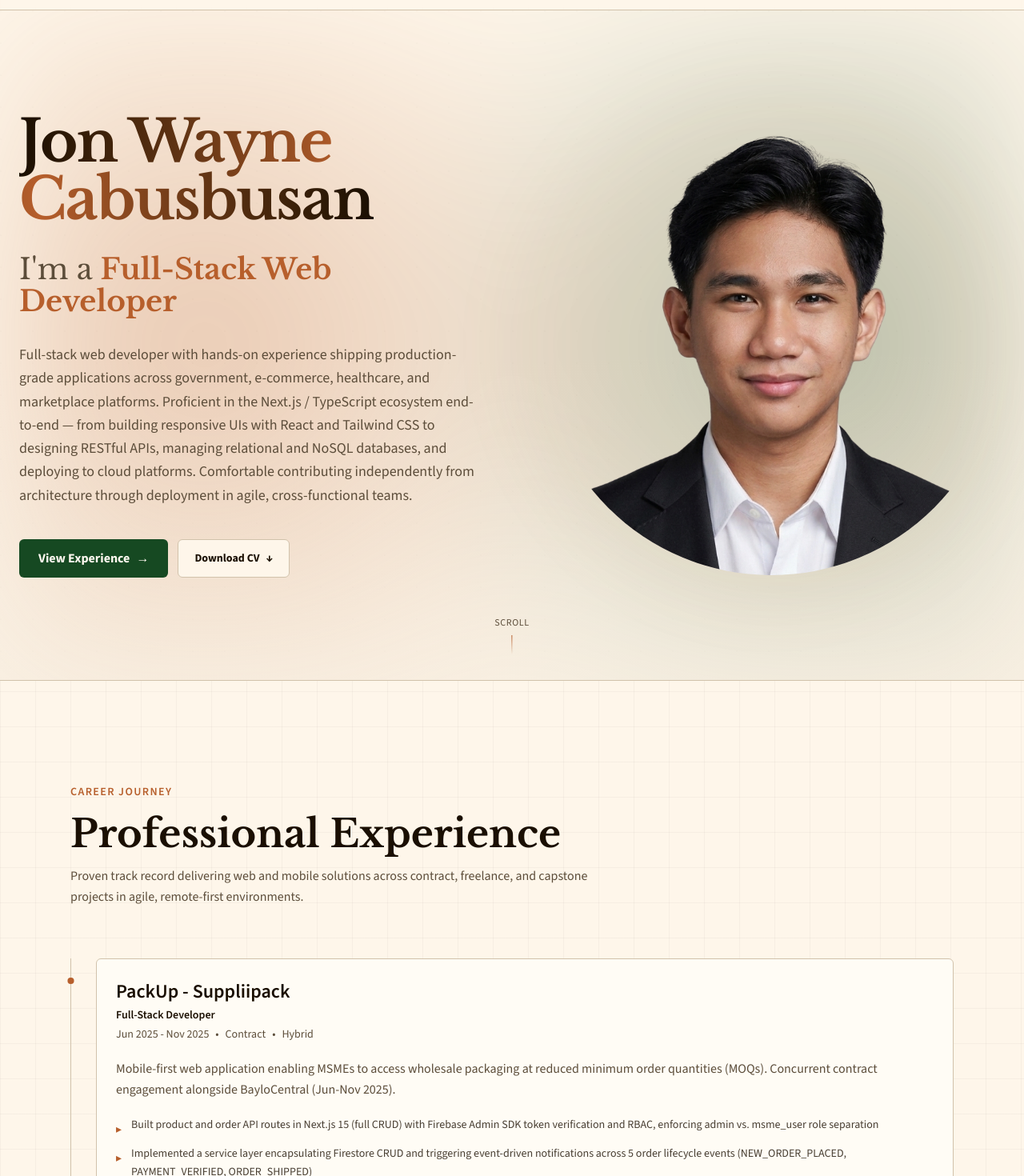
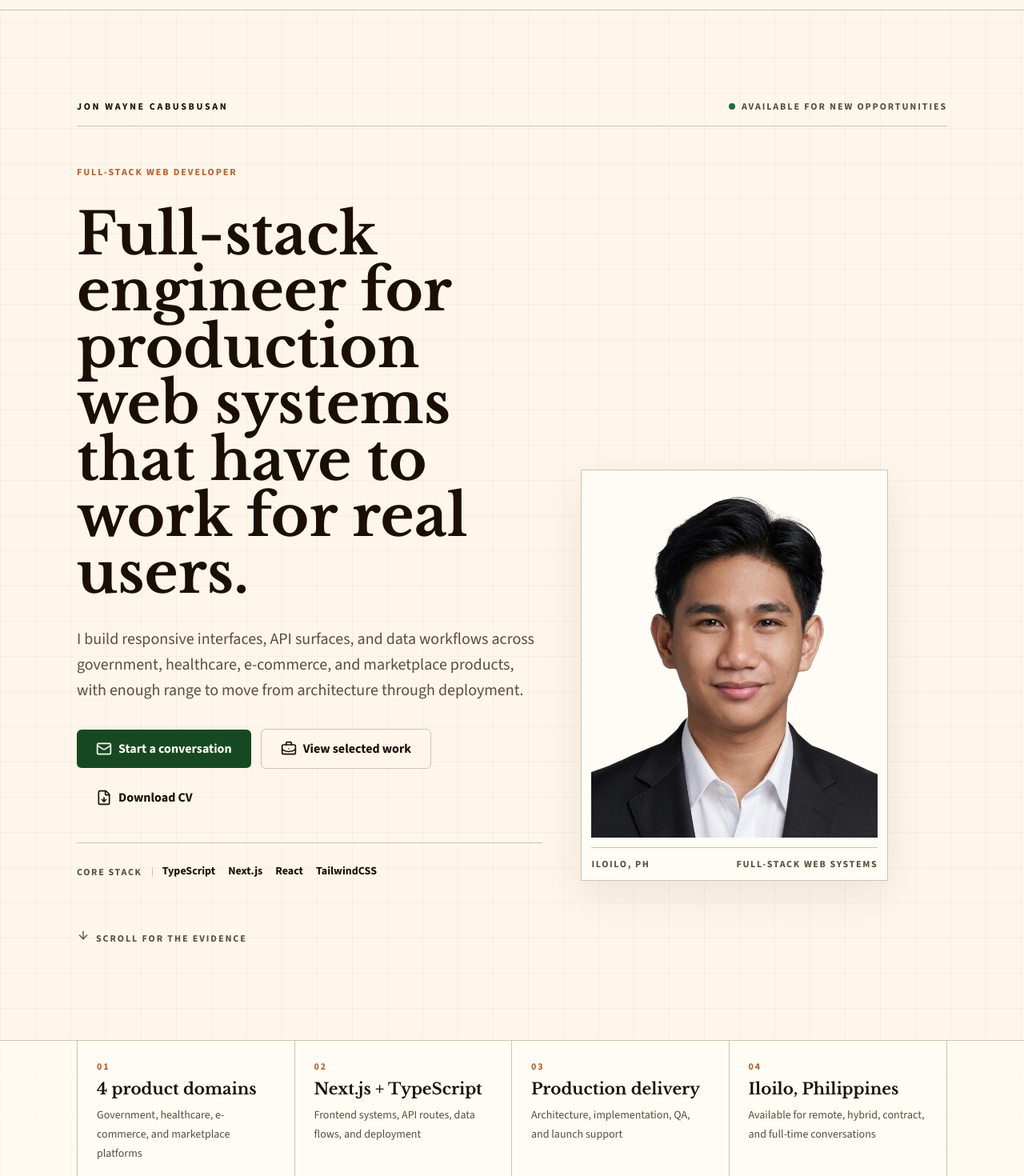
Before and after one commit to jnwync/devfolio, a Next.js app: page / in a window 1280 px wide. Shown: the part 60-1530 px from the top of the page at 80% size. Built offline with nearby package versions, Linux system fonts and the light colour scheme.

Commit message:
feat: build editorial hero dossier and evidence band

```diff
--- a/app/components/HeroImage.tsx
+++ b/app/components/HeroImage.tsx
@@ -6,41 +6,25 @@ export default function HeroImage() {
   const [isLoaded, setIsLoaded] = useState(false);
 
   return (
-    <div className="relative w-full max-w-xs sm:max-w-sm md:max-w-md lg:max-w-lg xl:max-w-xl mx-auto">
-      {/* Loading skeleton */}
-      {!isLoaded && (
-        <div className="aspect-square rounded-full bg-muted animate-pulse" />
-      )}
+    <figure className="relative mx-auto w-full max-w-sm border border-border bg-card p-3 shadow-(--shadow-soft) lg:mx-0">
+      {!isLoaded && <div className="aspect-4/5 animate-pulse bg-muted" aria-hidden="true" />}
 
-      {/* SVG container with gradient background */}
-      <div
-        className={`hero-image-container aspect-square rounded-full overflow-hidden ${
-          !isLoaded ? 'absolute inset-0 opacity-0' : ''
-        }`}
-      >
+      <div className={isLoaded ? 'block' : 'absolute inset-3 opacity-0'}>
         <img
           src="/images/hero/Cabusbusan-ID.svg"
-          alt="Professional headshot of Jon Wayne Cabusbusan, Full-Stack Web Developer"
-          width={600}
-          height={600}
-          className={`hero-image w-full h-full object-cover transition-opacity duration-500 ${
-            isLoaded ? 'opacity-100' : 'opacity-0'
-          }`}
-          onLoad={() => {
-            setIsLoaded(true);
-          }}
-          onError={(e) => {
-            console.error('Failed to load image:', e);
-            setIsLoaded(true);
-          }}
+          alt="Professional headshot of Jon Wayne Cabusbusan"
+          width={520}
+          height={650}
+          className="aspect-4/5 w-full object-cover object-top"
+          onLoad={() => setIsLoaded(true)}
+          onError={() => setIsLoaded(true)}
         />
       </div>
 
-      {/* Subtle accent glow */}
-      <div
-        className="absolute -inset-4 sm:-inset-6 md:-inset-8 bg-accent/5 rounded-full blur-2xl -z-10 pointer-events-none"
-        aria-hidden="true"
-      />
-    </div>
+      <figcaption className="mt-3 flex items-center justify-between gap-3 border-t border-border pt-3 text-xs font-bold uppercase tracking-[0.14em] text-muted-foreground">
+        <span>Iloilo, PH</span>
+        <span>Full-stack web systems</span>
+      </figcaption>
+    </figure>
   );
 }
--- /dev/null
+++ b/app/components/sections/EvidenceBand.tsx
@@ -0,0 +1,26 @@
+import { portfolioData } from '@/data/portfolio';
+
+export default function EvidenceBand() {
+  return (
+    <section id="evidence" className="editorial-rule bg-card/70" aria-label="Portfolio evidence at a glance">
+      <div className="section-shell">
+        <dl className="grid gap-0 divide-y divide-border border-x border-border bg-card md:grid-cols-4 md:divide-x md:divide-y-0">
+          {portfolioData.proofPoints.map((point, index) => (
+            <div key={point.value} className="flex flex-col gap-2 p-5 sm:p-6">
+              <span
+                className="text-xs font-bold uppercase tracking-[0.16em] text-accent"
+                aria-hidden="true"
+              >
+                {String(index + 1).padStart(2, '0')}
+              </span>
+              <dt className="font-serif text-xl font-bold leading-tight text-foreground">
+                {point.value}
+              </dt>
+              <dd className="text-sm leading-6 text-muted-foreground">{point.label}</dd>
+            </div>
+          ))}
+        </dl>
+      </div>
+    </section>
+  );
+}
--- a/app/components/sections/Hero.tsx
+++ b/app/components/sections/Hero.tsx
@@ -1,135 +1,131 @@
 'use client';
 
-import { useEffect, useState } from 'react';
-import { motion } from 'framer-motion';
+import { motion, useReducedMotion, type Variants } from 'framer-motion';
+import { ArrowDown, BriefcaseBusiness, FileDown, Mail } from 'lucide-react';
 import HeroImage from '../HeroImage';
 import { Button } from '@/components/ui/button';
 import { portfolioData } from '@/data/portfolio';
 
 export default function Hero() {
-  const { personal } = portfolioData;
-  const [isVisible, setIsVisible] = useState(false);
+  const { personal, featuredSkills } = portfolioData;
+  const reduceMotion = useReducedMotion();
 
-  // Trigger entrance animations
-  useEffect(() => {
-    setIsVisible(true);
-  }, []);
+  const container: Variants = {
+    hidden: {},
+    visible: {
+      transition: { staggerChildren: reduceMotion ? 0 : 0.08, delayChildren: 0.05 },
+    },
+  };
+
+  const item: Variants = {
+    hidden: { opacity: 0, y: reduceMotion ? 0 : 18 },
+    visible: {
+      opacity: 1,
+      y: 0,
+      transition: { duration: 0.6, ease: [0.25, 1, 0.5, 1] },
+    },
+  };
 
   return (
     <section
       id="about"
-      className="scroll-mt-20 relative min-h-dvh flex items-center overflow-hidden"
-      aria-label="Hero introduction"
+      className="relative scroll-mt-20 overflow-hidden py-16 sm:py-20 lg:py-28"
+      aria-labelledby="hero-heading"
     >
-      {/* Animated gradient mesh background */}
-      <div className="absolute inset-0 bg-background -z-10" />
-      <motion.div
-        className="absolute inset-0 -z-10 opacity-30"
-        style={{
-          background: `
-            radial-gradient(circle at 20% 50%, var(--accent) 0%, transparent 50%),
-            radial-gradient(circle at 80% 50%, var(--primary) 0%, transparent 50%)
-          `,
-          filter: 'blur(80px)',
-        }}
-        animate={{
-          backgroundPosition: ['0% 0%', '100% 100%', '0% 0%'],
-        }}
-        transition={{
-          duration: 20,
-          repeat: Infinity,
-          ease: 'linear',
-        }}
-      />
-      <div
-        className="absolute inset-0 -z-10 opacity-[0.015]"
-        style={{
-          backgroundImage: `radial-gradient(circle at 1px 1px, currentColor 1px, transparent 0)`,
-          backgroundSize: '40px 40px'
-        }}
-      />
-      <div className="absolute inset-0 bg-linear-to-b from-transparent via-transparent to-muted/30 -z-10" />
+      <div className="section-shell">
+        {/* Masthead / folio line */}
+        <div className="mb-12 flex flex-wrap items-center justify-between gap-x-6 gap-y-2 border-b border-border pb-4">
+          <span className="text-xs font-bold uppercase tracking-[0.22em] text-foreground">
+            {personal.name}
+          </span>
+          <span className="flex items-center gap-2 text-xs font-bold uppercase tracking-[0.16em] text-muted-foreground">
+            <span className="relative flex h-2 w-2" aria-hidden="true">
+              <span className="absolute inline-flex h-full w-full animate-ping rounded-full bg-success opacity-70" />
+              <span className="relative inline-flex h-2 w-2 rounded-full bg-success" />
+            </span>
+            {personal.availability.message}
+          </span>
+        </div>
 
-      {/* Main Container */}
-      <div className="w-full max-w-7xl mx-auto px-6 py-20 md:py-32">
-        <div className="grid lg:grid-cols-2 gap-12 lg:gap-16 items-center">
+        <div className="grid gap-12 lg:grid-cols-[1.12fr_0.88fr] lg:items-end">
+          <motion.div
+            variants={container}
+            initial="hidden"
+            animate="visible"
+            className="max-w-3xl space-y-8"
+          >
+            <motion.p variants={item} className="section-kicker">
+              {personal.tagline}
+            </motion.p>
 
-          {/* Left: Content */}
-          <div className="space-y-6 md:space-y-8">
-            {/* Name with gradient */}
-            <h1
-              className={`text-4xl sm:text-5xl md:text-6xl lg:text-7xl font-bold tracking-tight motion-safe:transition-all motion-safe:duration-700 ${
-                isVisible ? 'opacity-100 motion-safe:translate-y-0' : 'opacity-0 motion-safe:translate-y-8'
-              }`}
+            <motion.h1
+              variants={item}
+              id="hero-heading"
+              className="max-w-4xl text-balance font-serif text-5xl font-bold leading-[0.98] text-foreground sm:text-6xl lg:text-7xl"
             >
-              <span className="bg-linear-to-r from-foreground via-accent to-foreground bg-clip-text text-transparent">
-                {personal.name}
-              </span>
-            </h1>
+              {personal.positioning}
+            </motion.h1>
 
-            {/* Role */}
-            <h2
-              className={`text-xl sm:text-2xl md:text-3xl lg:text-4xl font-medium text-muted-foreground motion-safe:transition-all motion-safe:duration-700 motion-safe:delay-200 ${
-                isVisible ? 'opacity-100 motion-safe:translate-y-0' : 'opacity-0 motion-safe:translate-y-8'
-              }`}
+            <motion.p
+              variants={item}
+              className="max-w-2xl text-lg leading-8 text-muted-foreground sm:text-xl"
             >
-              I'm a{' '}
-              <span className="text-accent font-semibold">{personal.tagline}</span>
-            </h2>
+              {personal.summary}
+            </motion.p>
 
-            {/* Description */}
-            <p
-              className={`text-base md:text-lg text-muted-foreground leading-relaxed max-w-xl motion-safe:transition-all motion-safe:duration-700 motion-safe:delay-300 ${
-                isVisible ? 'opacity-100 motion-safe:translate-y-0' : 'opacity-0 motion-safe:translate-y-8'
-              }`}
-            >
-              {personal.bio}
-            </p>
-
-            {/* CTAs */}
-            <div
-              className={`flex flex-col sm:flex-row gap-3 pt-2 motion-safe:transition-all motion-safe:duration-700 motion-safe:delay-400 ${
-                isVisible ? 'opacity-100 motion-safe:translate-y-0' : 'opacity-0 motion-safe:translate-y-8'
-              }`}
-            >
+            <motion.div variants={item} className="flex flex-wrap items-center gap-3">
               <Button asChild size="lg">
-                <a href="#experience" className="group">
-                  <span>View Experience</span>
-                  <span className="transition-transform group-hover:translate-x-0.5">→</span>
+                <a href={`mailto:${personal.email}`}>
+                  <Mail className="h-5 w-5" aria-hidden="true" />
+                  Start a conversation
                 </a>
               </Button>
-
-              <Button asChild variant="outline" size="default">
-                <a href="/cv.pdf" download className="group">
-                  <span>Download CV</span>
-                  <span className="transition-transform group-hover:translate-y-0.5">↓</span>
+              <Button asChild variant="outline" size="lg">
+                <a href="#projects">
+                  <BriefcaseBusiness className="h-5 w-5" aria-hidden="true" />
+                  View selected work
                 </a>
               </Button>
-            </div>
-          </div>
+              <Button asChild variant="ghost" size="lg">
+                <a href="/cv.pdf" download>
+                  <FileDown className="h-5 w-5" aria-hidden="true" />
+                  Download CV
+                </a>
+              </Button>
+            </motion.div>
 
-          {/* Right: Image */}
-          <div
-            className={`relative order-first lg:order-last motion-safe:transition-all motion-safe:duration-700 motion-safe:delay-100 ${
-              isVisible ? 'opacity-100 motion-safe:translate-y-0' : 'opacity-0 motion-safe:translate-y-8'
-            }`}
+            <motion.div variants={item} className="flex flex-wrap items-center gap-x-3 gap-y-2 border-t border-border pt-6">
+              <span className="text-xs font-bold uppercase tracking-[0.14em] text-muted-foreground">
+                Core stack
+              </span>
+              <span className="h-3 w-px bg-border" aria-hidden="true" />
+              <ul className="flex flex-wrap gap-x-4 gap-y-1" role="list">
+                {featuredSkills.map((skill) => (
+                  <li key={skill.name} className="text-sm font-bold text-foreground">
+                    {skill.name}
+                  </li>
+                ))}
+              </ul>
+            </motion.div>
+          </motion.div>
+
+          <motion.div
+            initial={{ opacity: 0, y: reduceMotion ? 0 : 24 }}
+            animate={{ opacity: 1, y: 0 }}
+            transition={{ duration: 0.7, ease: [0.25, 1, 0.5, 1], delay: 0.15 }}
           >
             <HeroImage />
-          </div>
-
+          </motion.div>
         </div>
 
-        {/* Scroll Indicator */}
-        <div
-          className={`absolute bottom-8 left-1/2 -translate-x-1/2 motion-safe:transition-all motion-safe:duration-700 motion-safe:delay-500 max-lg:hidden ${
-            isVisible ? 'opacity-100 motion-safe:translate-y-0' : 'opacity-0 motion-safe:translate-y-4'
-          }`}
+        <a
+          href="#evidence"
+          aria-label="Scroll to evidence"
+          className="mt-16 hidden w-fit items-center gap-2 text-xs font-bold uppercase tracking-[0.16em] text-muted-foreground transition-colors hover:text-primary lg:inline-flex"
         >
-          <div className="flex flex-col items-center gap-2 text-muted-foreground">
-            <span className="text-xs tracking-wider uppercase">Scroll</span>
-            <div className="h-6 w-px bg-linear-to-b from-accent to-transparent animate-pulse" />
-          </div>
-        </div>
+          <ArrowDown className="h-4 w-4 animate-bounce" aria-hidden="true" />
+          Scroll for the evidence
+        </a>
       </div>
     </section>
   );
--- a/app/page.tsx
+++ b/app/page.tsx
@@ -1,7 +1,8 @@
+import Navigation from './components/Navigation';
+import Hero from './components/sections/Hero';
+import EvidenceBand from './components/sections/EvidenceBand';
+import Projects from './components/sections/Projects';
 import ProfessionalExperience from './components/sections/Experiences';
-import Hero from './components/sections/Hero';
-import Navigation from './components/Navigation';
-import Projects from './components/sections/Projects';
 import Skills from './components/sections/Skills';
 import Education from './components/sections/Education';
 import Contact from './components/sections/Contacts';
@@ -11,8 +12,9 @@ export default function Home() {
     <main id="main-content">
       <Navigation />
       <Hero />
+      <EvidenceBand />
+      <Projects />
       <ProfessionalExperience />
-      <Projects />
       <Skills />
       <Education />
       <Contact />
```
